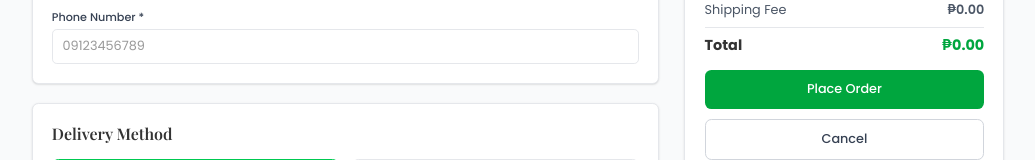
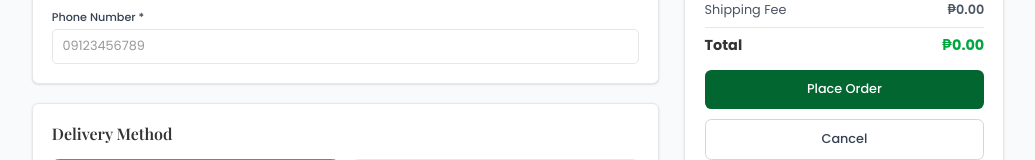
Before and after one commit to bmsj23/animomart-frontend, a React (Vite) app: page /checkout in a window 1280 px wide. Shown: the part 318-478 px from the top of the page, without its empty margins (122-1157 px from the left). Built offline with nearby package versions, Linux system fonts and the light colour scheme; no server answers; sample sign-in values are in the browser's storage; a web font is replaced by a local one.

Commit message:
style: darken place order button in checkout order summary (src/components/checkout/OrderSummary.jsx)

```diff
--- a/src/components/checkout/OrderSummary.jsx
+++ b/src/components/checkout/OrderSummary.jsx
@@ -82,7 +82,7 @@ const OrderSummary = ({ sellerGroups, subtotal, shippingFee, total, isProcessing
         <button
           onClick={onSubmit}
           disabled={isProcessing}
-          className="w-full bg-green-600 text-white py-3 rounded-lg hover:bg-green-700 transition-colors font-medium hover:cursor-pointer disabled:bg-gray-400 disabled:cursor-not-allowed"
+          className="w-full bg-green-800 text-white py-3 rounded-lg hover:bg-green-700 transition-colors font-medium hover:cursor-pointer disabled:bg-gray-400 disabled:cursor-not-allowed"
         >
           {isProcessing ? 'Processing...' : 'Place Order'}
         </button>
```
